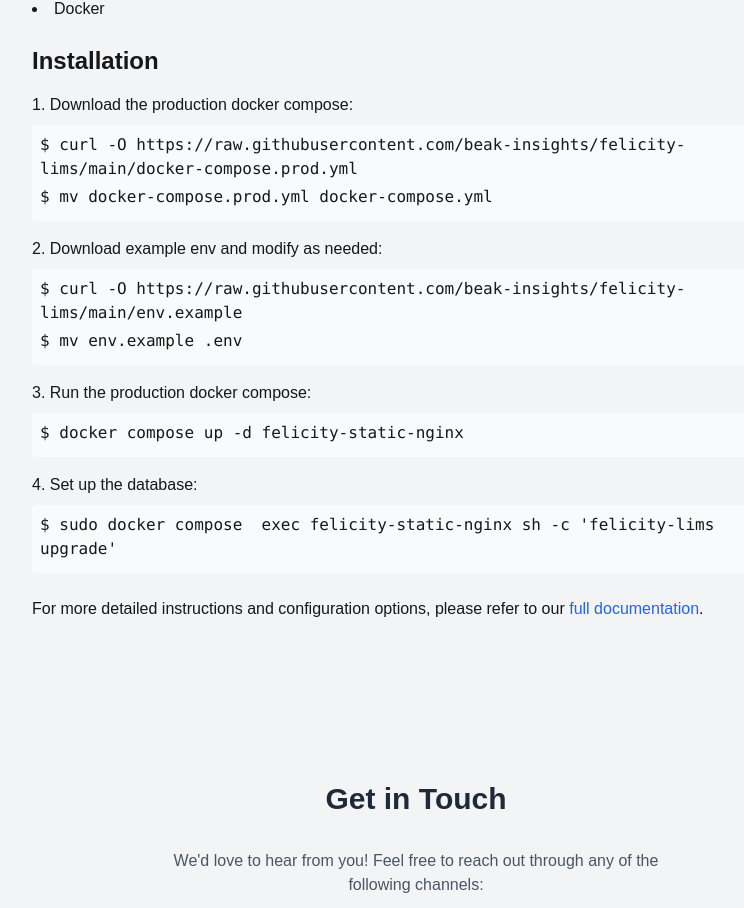
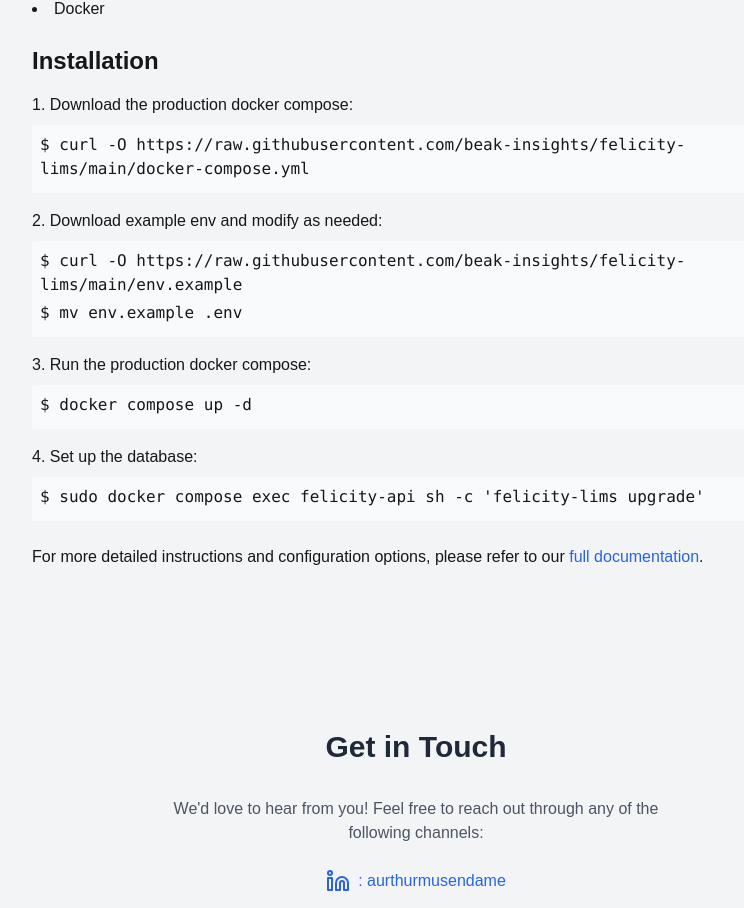
Before and after one commit to beak-insights/felicitylims-web, a Next.js app: page / in a window 1280 px wide. Shown: the part 1219-2127 px from the top of the page, without its empty margins (224-968 px from the left). Built offline with nearby package versions, Linux system fonts and the light colour scheme.

Commit message:
updated instalation settings

```diff
--- a/app/page.tsx
+++ b/app/page.tsx
@@ -78,7 +78,7 @@ const GettingStartedSection = () => (
         <ol className="list-decimal list-inside space-y-4">
           <InstallationStep
             step="Download the production docker compose:"
-            code="curl -O https://raw.githubusercontent.com/beak-insights/felicity-lims/main/docker-compose.prod.yml\nmv docker-compose.prod.yml docker-compose.yml"
+            code="curl -O https://raw.githubusercontent.com/beak-insights/felicity-lims/main/docker-compose.yml"
           />
           <InstallationStep
             step="Download example env and modify as needed:"
@@ -86,11 +86,11 @@ const GettingStartedSection = () => (
           />
           <InstallationStep
             step="Run the production docker compose:"
-            code="docker compose up -d felicity-static-nginx"
+            code="docker compose up -d"
           />
           <InstallationStep
             step="Set up the database:"
-            code="sudo docker compose  exec felicity-static-nginx sh -c 'felicity-lims upgrade'"
+            code="sudo docker compose exec felicity-api sh -c 'felicity-lims upgrade'"
           />
         </ol>
 
```
